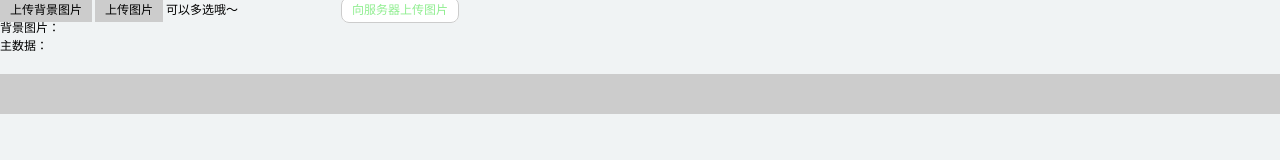
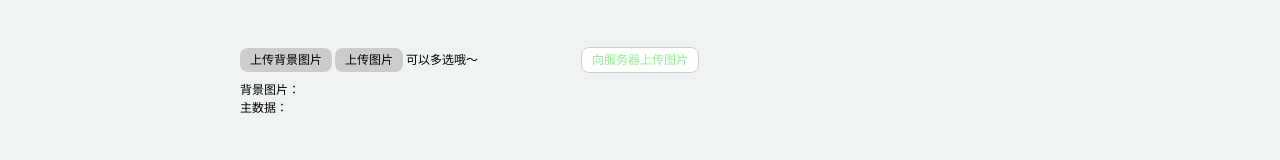
Before and after one commit to wangbaogui123/angular-images, a plain HTML site: page index.html in a window 1280 px wide. Drawn offline with Linux system fonts and the light colour scheme.

Commit message:
add code

```diff
--- a/css/index.css
+++ b/css/index.css
@@ -11,11 +11,10 @@ a{ color:#58666e; text-decoration:none;}
 .btn{
 	padding: 5px 10px;
 	background: #ccc;
+	border-radius: 8px;
 }
 .imagesBox{
 	margin: 20px 0;
-	background: #ccc;
-	padding: 20px;
 }
 .imagesBox li{
 	margin: 10px 0;
@@ -25,3 +24,8 @@ a{ color:#58666e; text-decoration:none;}
 	width: 280px;
 	height: 108px;
 }
+.box{
+	width: 800px;
+	height: auto;
+	margin: 50px auto;
+}
--- a/index.html
+++ b/index.html
@@ -10,8 +10,8 @@
 </head>
 <body>
 
-    <div ng-controller="imagesCtr">
-        <div>
+    <div ng-controller="imagesCtr" class="box">
+        <div style="height:30px;">
             <label class="btn btn-default " for="upload_all_bgimg">上传背景图片</label>
             <label class="btn btn-default " for="upload_all_img">上传图片</label>
             <input id="upload_all_img" style="display: none;" type="file" multiple="" nv-file-select uploader="uploader" onchange="angular.element(this).scope().handle_setting_img(event)"/>
```
